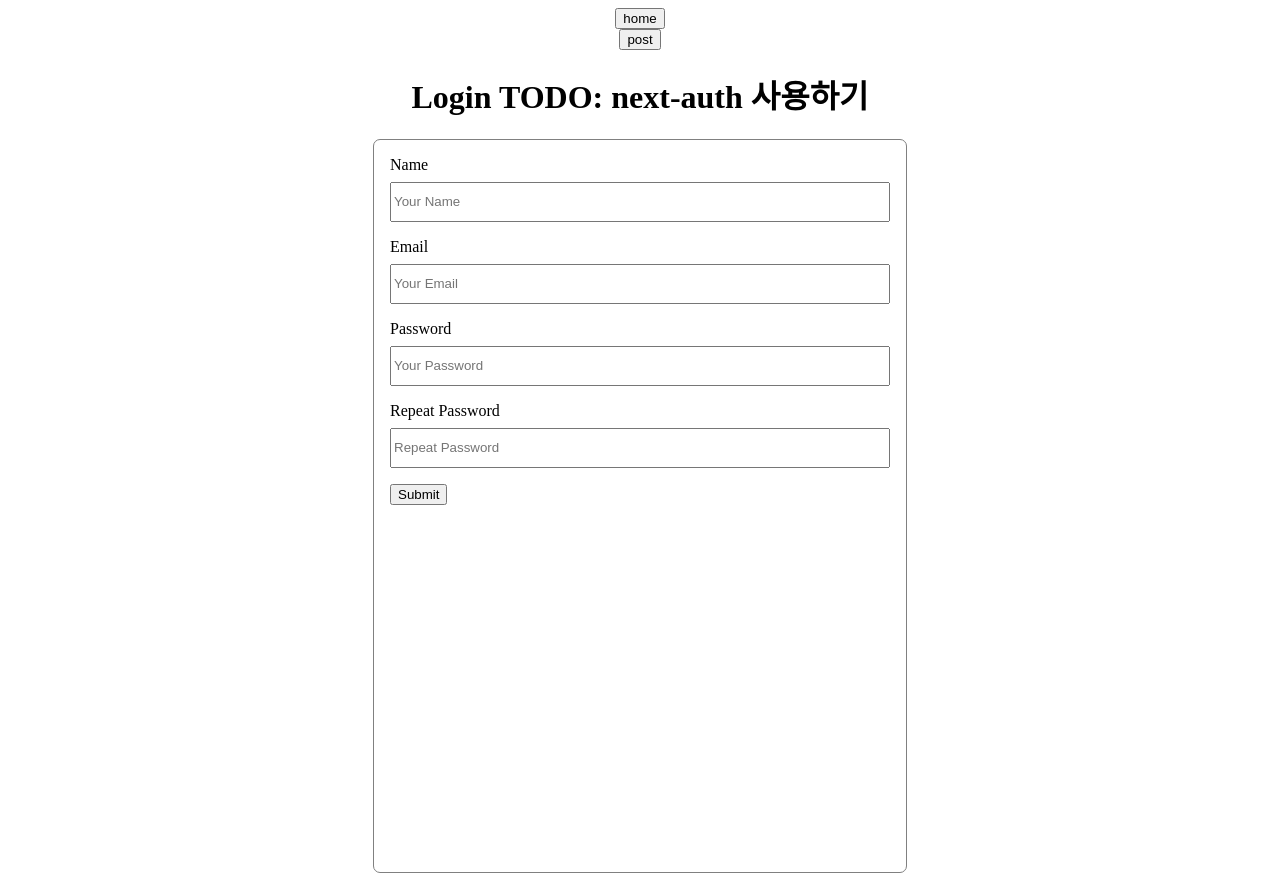
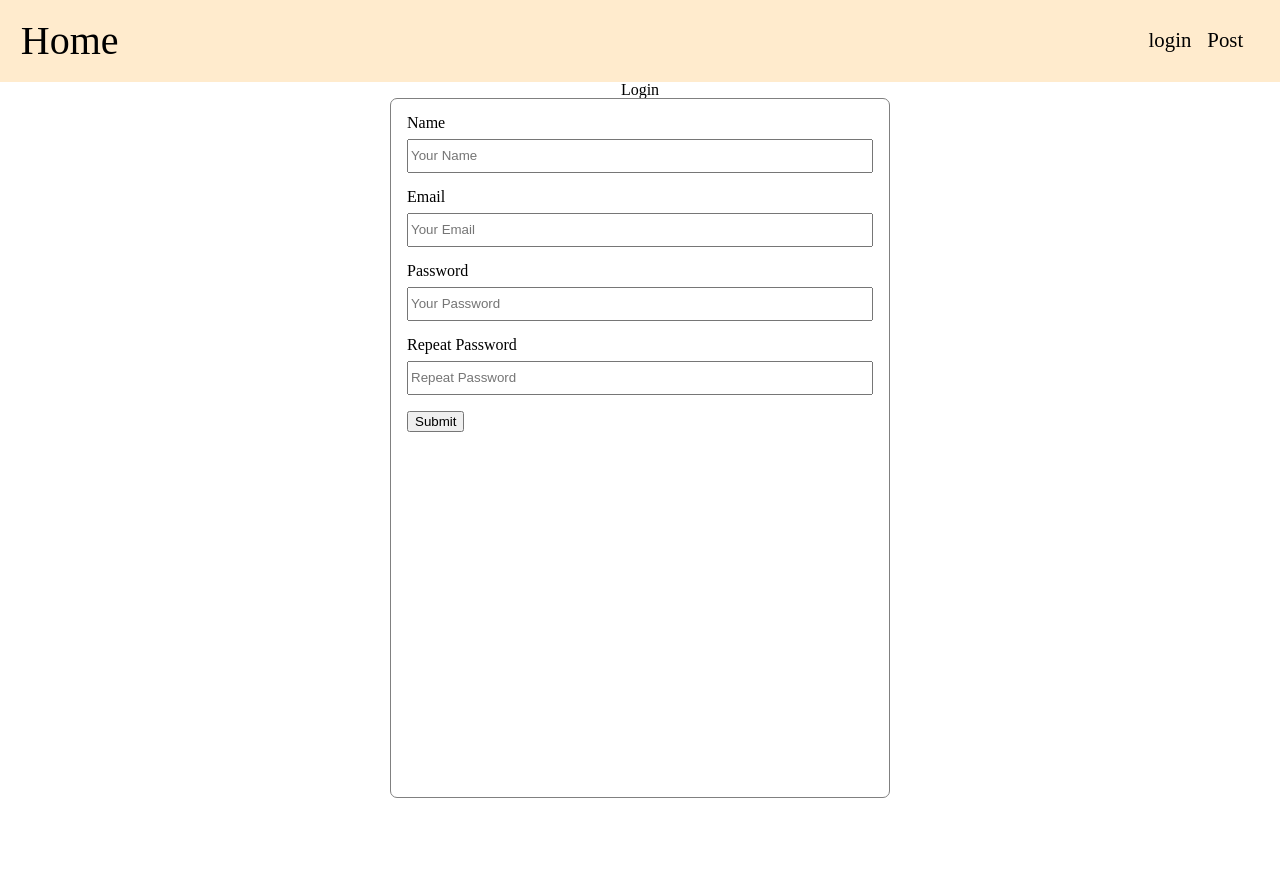
Before and after one commit to vnfma0218/badminton-frontend, a Next.js app: page /login in a window 1280 px wide. After the commit the page ends 800 px from the top, so only its background shows below. Built offline with nearby package versions, Linux system fonts and the light colour scheme.

Commit message:
네비게이션 생성 및 인증 로직 수정

```diff
--- /dev/null
+++ b/src/components/Layout/Navigation.tsx
@@ -0,0 +1,23 @@
+import Link from 'next/link';
+import useAuth from 'src/hooks/useAuth';
+
+const Navigation = () => {
+  const { accessToken } = useAuth();
+  return (
+    <nav className="navbar">
+      <div className="page-title">Home</div>
+      <ul className="nav-list">
+        <li className="nav-item">
+          <Link href={accessToken ? '' : '/login'}>
+            {accessToken ? 'Logout' : 'login'}
+          </Link>
+        </li>
+        <li className="nav-item">
+          <Link href={'/post/new'}>Post</Link>
+        </li>
+      </ul>
+    </nav>
+  );
+};
+
+export default Navigation;
--- /dev/null
+++ b/src/hooks/useAuth.ts
@@ -0,0 +1,8 @@
+import { useContext } from 'react';
+import AuthContext from 'src/contexts/AuthContext';
+
+const useAuth = () => {
+  return useContext(AuthContext);
+};
+
+export default useAuth;
--- a/src/hooks/useRefreshToken.ts
+++ b/src/hooks/useRefreshToken.ts
@@ -6,10 +6,11 @@ const useRefreshToken = () => {
   const { updateAuthState } = useContext(AuthContext);
 
   const refresh = async () => {
-    const response = await axios.get('/refresh', {
+    console.log('refresh 요청');
+
+    const response = await axios.get('refresh', {
       withCredentials: true,
     });
-    console.log(response.data);
     updateAuthState(response.data.accessToken, 'user');
     return response.data.accessToken;
   };
--- a/src/lib/axios.ts
+++ b/src/lib/axios.ts
@@ -8,4 +8,6 @@ export default axios.create({
 
 export const privateAxios = axios.create({
   baseURL: BASE_URL,
+  headers: { 'Content-Type': 'application/json' },
+  withCredentials: true,
 });
--- a/src/pages/_app.tsx
+++ b/src/pages/_app.tsx
@@ -3,6 +3,9 @@ import { useEffect } from 'react';
 import { AuthProvider } from 'src/contexts/AuthContext';
 import { Provider } from 'react-redux';
 import { store } from 'src/store';
+import '../../styles/globals.css';
+import '../../styles/reset.css';
+import Navigation from 'src/components/Layout/Navigation';
 
 function MyApp({ Component, pageProps }: AppProps) {
   useEffect(() => {
@@ -11,7 +14,10 @@ function MyApp({ Component, pageProps }: AppProps) {
   return (
     <Provider store={store}>
       <AuthProvider>
-        <Component {...pageProps} />
+        <>
+          <Navigation />
+          <Component {...pageProps} />
+        </>
       </AuthProvider>
     </Provider>
   );
--- a/src/pages/login/index.tsx
+++ b/src/pages/login/index.tsx
@@ -26,25 +26,13 @@ const LoginPage = () => {
       //   role: 'user',
       // }));
       updateAuthState(res.data.accessToken, 'user');
+      router.replace('/');
     }
   };
   return (
     <div className={styles.login}>
-      <button
-        onClick={() => {
-          router.push('/');
-        }}
-      >
-        home
-      </button>
-      <button
-        onClick={() => {
-          router.push('/post/new');
-        }}
-      >
-        post
-      </button>
-      <h1>Login TODO: next-auth 사용하기</h1>
+      {/* <h1>Login TODO: next-auth 사용하기</h1> */}
+      <h1>Login</h1>
       <form onSubmit={onSubmitLogin} className={styles.loginForm}>
         <div className={styles.form_control}>
           <label htmlFor="name">Name</label>
--- a/styles/globals.css
+++ b/styles/globals.css
@@ -14,3 +14,27 @@ a {
 * {
   box-sizing: border-box;
 }
+
+.navbar {
+  width: 100%;
+  background: blanchedalmond;
+  display: flex;
+  justify-content: space-between;
+  align-items: center;
+  padding: 1.3rem;
+}
+
+.nav-list {
+  width: 100%;
+  display: flex;
+  justify-content: flex-end;
+}
+
+.nav-item {
+  margin-right: 1rem;
+  font-size: 1.3rem;
+}
+
+.page-title {
+  font-size: 2.5rem;
+}
--- /dev/null
+++ b/styles/reset.css
@@ -0,0 +1,124 @@
+html,
+body,
+div,
+span,
+applet,
+object,
+iframe,
+h1,
+h2,
+h3,
+h4,
+h5,
+h6,
+p,
+blockquote,
+pre,
+a,
+abbr,
+acronym,
+address,
+big,
+cite,
+code,
+del,
+dfn,
+em,
+img,
+ins,
+kbd,
+q,
+s,
+samp,
+small,
+strike,
+strong,
+sub,
+sup,
+tt,
+var,
+b,
+u,
+i,
+center,
+dl,
+dt,
+dd,
+ol,
+ul,
+li,
+fieldset,
+form,
+label,
+legend,
+table,
+caption,
+tbody,
+tfoot,
+thead,
+tr,
+th,
+td,
+article,
+aside,
+canvas,
+details,
+embed,
+figure,
+figcaption,
+footer,
+header,
+hgroup,
+menu,
+nav,
+output,
+ruby,
+section,
+summary,
+time,
+mark,
+audio,
+video {
+  margin: 0;
+  padding: 0;
+  border: 0;
+  font-size: 100%;
+  font: inherit;
+  vertical-align: baseline;
+}
+/* HTML5 display-role reset for older browsers */
+article,
+aside,
+details,
+figcaption,
+figure,
+footer,
+header,
+hgroup,
+menu,
+nav,
+section {
+  display: block;
+}
+body {
+  line-height: 1;
+}
+ol,
+ul {
+  list-style: none;
+}
+blockquote,
+q {
+  quotes: none;
+}
+blockquote:before,
+blockquote:after,
+q:before,
+q:after {
+  content: '';
+  content: none;
+}
+table {
+  border-collapse: collapse;
+  border-spacing: 0;
+}
```
Also changed, not shown: src/hooks/usePrivateAxios.ts (+4 -3 lines), src/pages/index.tsx (+6 -1 lines).
